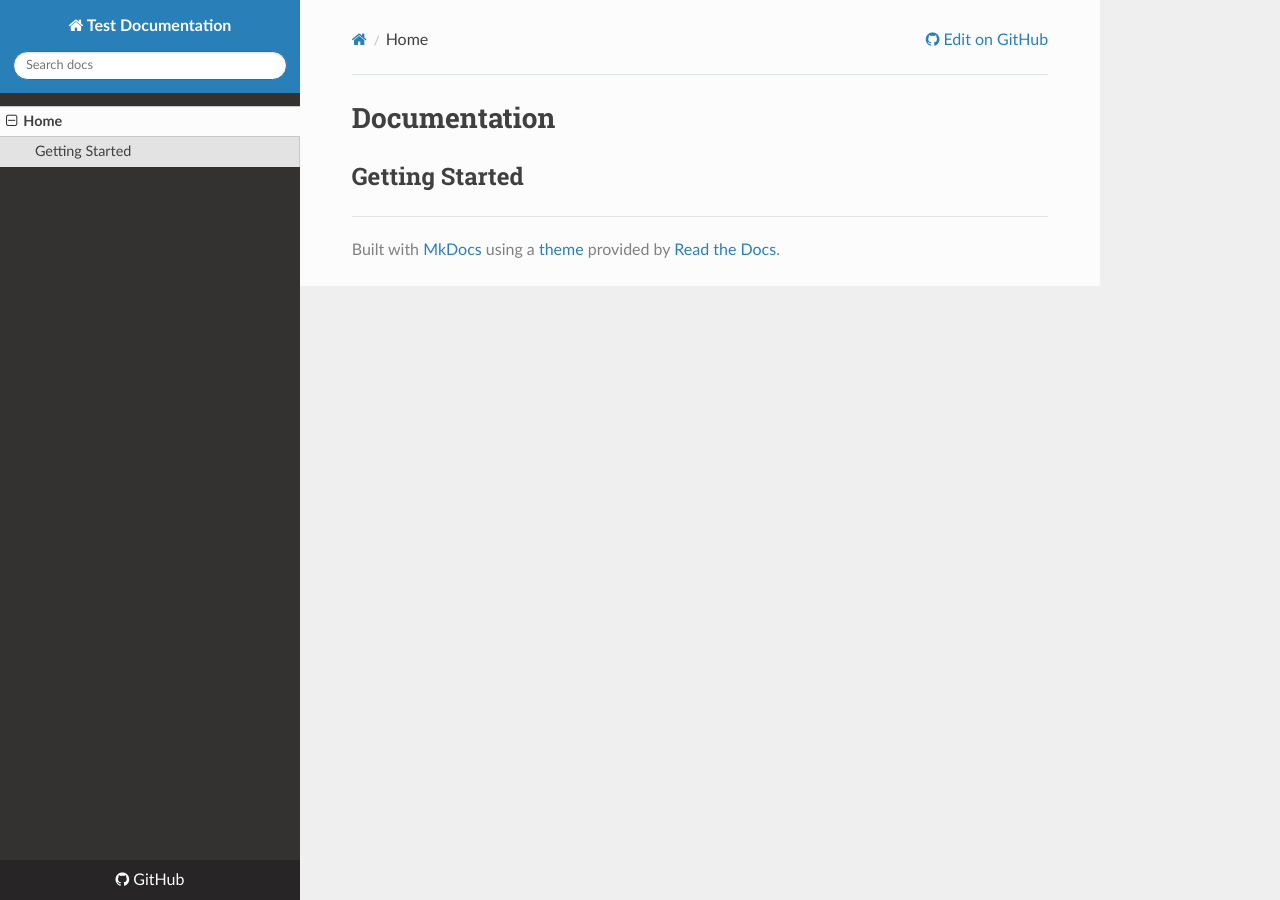
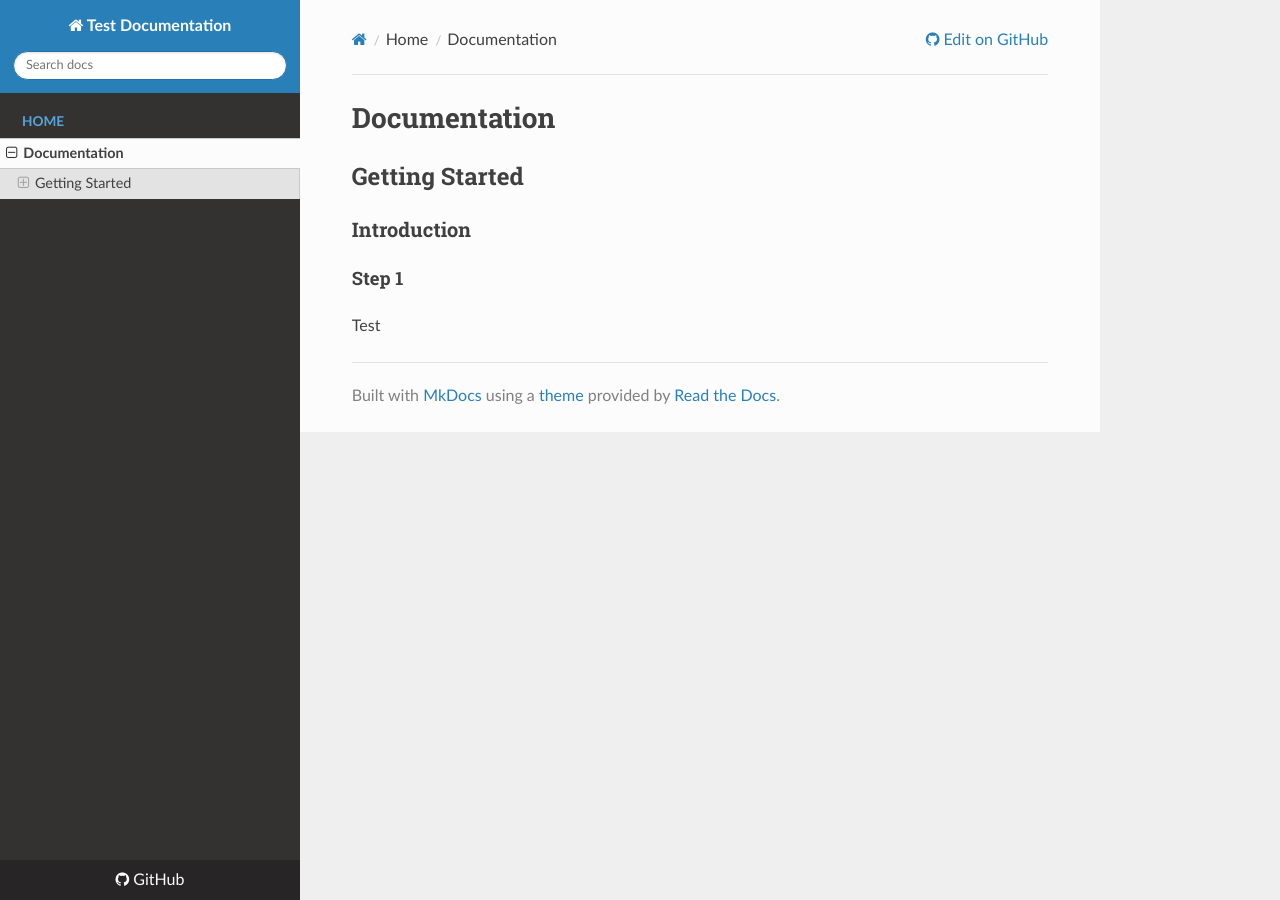
Before and after one commit to slobodanr/test, an MkDocs documentation site: the page built from docs/index.md, in a window 1280 px wide. Built offline with MkDocs 1.6.1, drawn with Linux system fonts in a browser that asks for light colours; nearby versions of some CDN libraries; old or Windows-style settings are respelled for this version of MkDocs.

Commit message:
Update docs

```diff
--- a/docs/index.md
+++ b/docs/index.md
@@ -1,3 +1,10 @@
 # Documentation
 
 ## Getting Started
+
+
+### Introduction
+
+#### Step 1
+
+Test
--- a/mkdocs.yml
+++ b/mkdocs.yml
@@ -3,7 +3,8 @@ site_description: Description of the description
 theme: readthedocs
 
 pages:
-- Home: index.md
+- Home:
+    - Documentation: index.md
 
 dev_addr: '0.0.0.0:8000'
 
```
